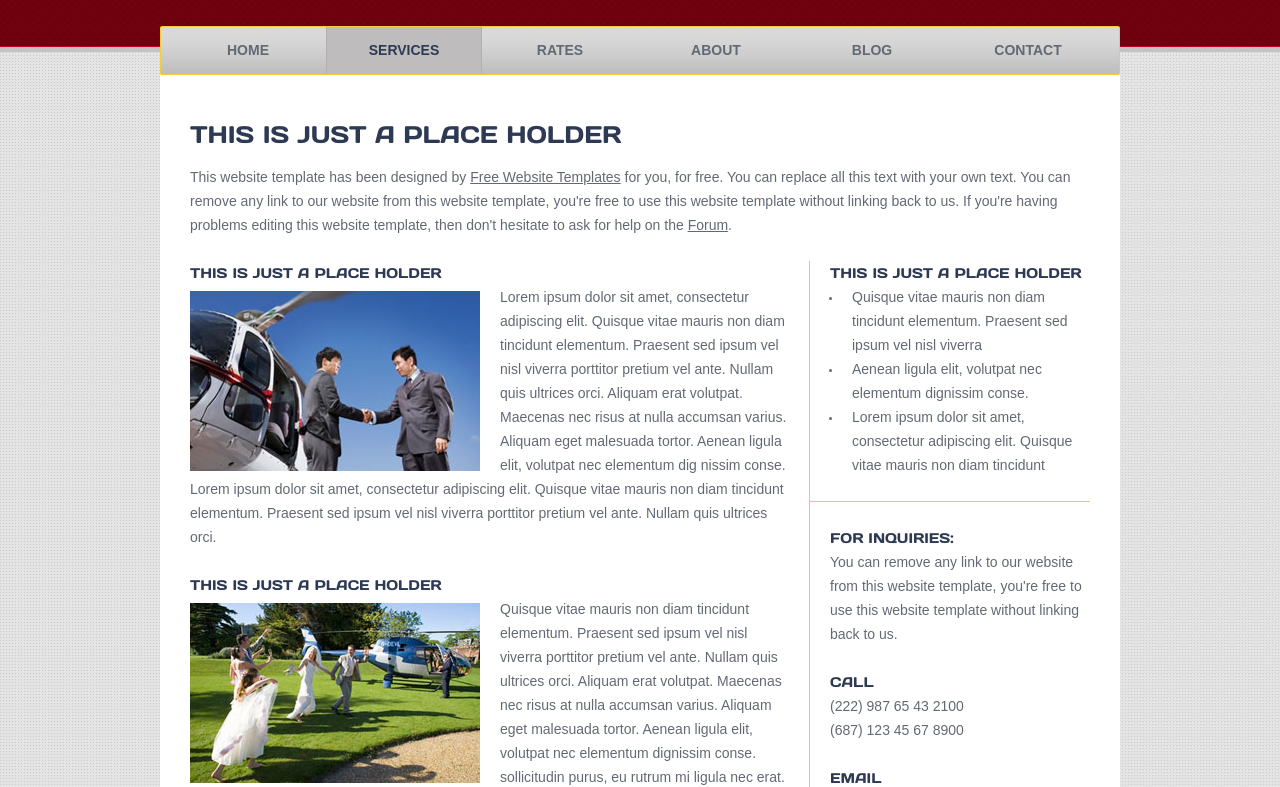
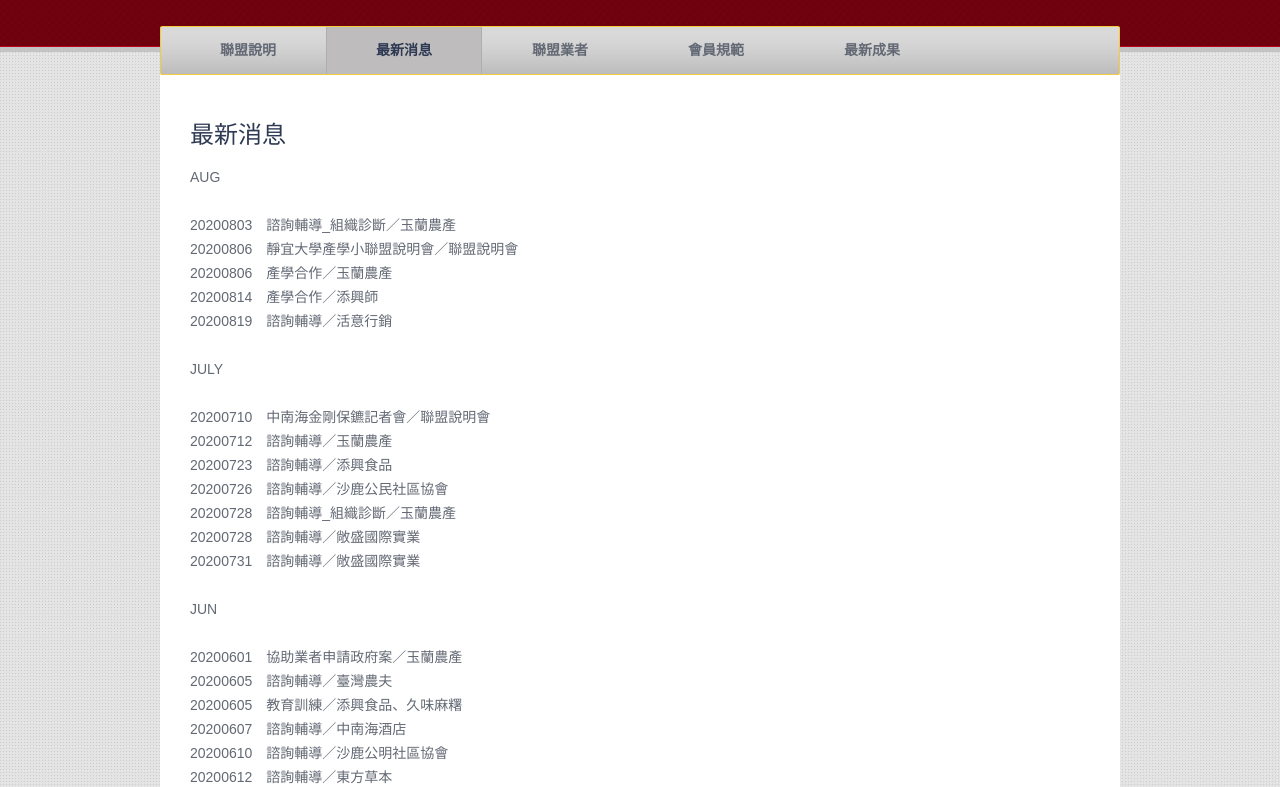
Before and after one commit to wukaiyan18-ctrl/002, a plain HTML site: page 002/services.html in a window 1280 px wide. Shown: the part 104-891 px from the top of the page. Drawn offline with Linux system fonts and the light colour scheme.

Commit message:
Update services.html

```diff
--- a/002/services.html
+++ b/002/services.html
@@ -3,43 +3,110 @@
 <html>
 <head>
 	<meta charset="UTF-8">
-	<title>Services - Helicopter Transportation Website Template</title>
+	<title>文化美食大聯盟</title>
 	<link rel="stylesheet" href="css/style.css" type="text/css">
 </head>
 <body>
 	<div id="page">
 		<div id="header">
 			<div class="background">
-				<h1 id="logo"> <a href="index.html">Rent a Helicopter</a> </h1>
+				<h1 id="logo"> <a href="index.html">文化美食大聯盟</a> </h1>
 				<div id="navigation">
 					<ul>
 						<li>
-							<a href="index.html">Home</a>
+							<a href="index.html">聯盟說明</a>
 						</li>
 						<li class="selected">
-							<a href="services.html">Services</a>
+							<a href="services.html">最新消息</a>
 						</li>
 						<li>
-							<a href="rates.html">Rates</a>
+							<a href="rates.html">聯盟業者</a>
 						</li>
 						<li>
-							<a href="about.html">About</a>
+							<a href="about.html">會員規範</a>
 						</li>
 						<li>
-							<a href="blog.html">Blog</a>
+							<a href="blog.html">最新成果</a>
 						</li>
 						<li>
-							<a href="contact.html">Contact</a>
-						</li>
-					</ul>
 				</div>
 			</div>
 		</div>
 		<div id="contents">
 			<div id="services">
-				<h2>This is just a place holder</h2>
+				<h2>最新消息</h2>
 				<p>
-					This website template has been designed by <a href="http://www.freewebsitetemplates.com/">Free Website Templates</a> for you, for free. You can replace all this text with your own text. You can remove any link to our website from this website template, you're free to use this website template without linking back to us. If you're having problems editing this website template, then don't hesitate to ask for help on the <a href="http://www.freewebsitetemplates.com/forums/">Forum</a>.
+					AUG
+					<br>
+					<br>
+					20200803　諮詢輔導_組織診斷／玉蘭農產
+					<br>
+					20200806　靜宜大學產學小聯盟說明會／聯盟說明會
+					<br>
+					20200806　產學合作／玉蘭農產
+					<br>
+					20200814　產學合作／添興師
+					<br>
+					20200819　諮詢輔導／活意行銷
+					<br>
+					<br>
+					JULY
+					<br>
+					<br>
+					20200710　中南海金剛保鑣記者會／聯盟說明會
+					<br>
+					20200712　諮詢輔導／玉蘭農產
+					<br>
+					20200723　諮詢輔導／添興食品
+					<br>
+					20200726　諮詢輔導／沙鹿公民社區協會
+					<br>
+					20200728　諮詢輔導_組織診斷／玉蘭農產
+					<br>
+					20200728　諮詢輔導／敞盛國際實業
+					<br>
+					20200731　諮詢輔導／敞盛國際實業
+					<br>
+					<br>
+					JUN
+					<br>
+					<br>
+					20200601　協助業者申請政府案／玉蘭農產
+					<br>
+					20200605　諮詢輔導／臺灣農夫
+					<br>
+					20200605　教育訓練／添興食品、久味麻糬
+					<br>
+					20200607　諮詢輔導／中南海酒店
+					<br>
+					20200610　諮詢輔導／沙鹿公明社區協會
+					<br>
+					20200612　諮詢輔導／東方草本
+					<br>
+					20200613　諮詢輔導／老四川
+					<br>
+					20200625　諮詢輔導／臺灣農夫
+					<br>
+					<br>
+					MAY
+					<br>
+					<br>
+					20200502　競賽活動／ 採購達人
+					<br>
+					20200502　諮詢輔導／元園料媽媽／禮來居手打烏龍麵／七分漢堡店
+					<br>
+					20200509　諮詢輔導／添興食品／久味麻糬
+					<br>
+					20200515　諮詢輔導／彩色寧波
+					<br>
+					20200521　諮詢輔導／饗賓集團
+					<br>
+					20200527　聯盟推廣／肉乾試吃
+					<br>
+					20200529　聯盟推廣／觀光工廠研討會
+
+
+
 				</p>
 				<div id="sidebar">
 					<div class="section">
```
